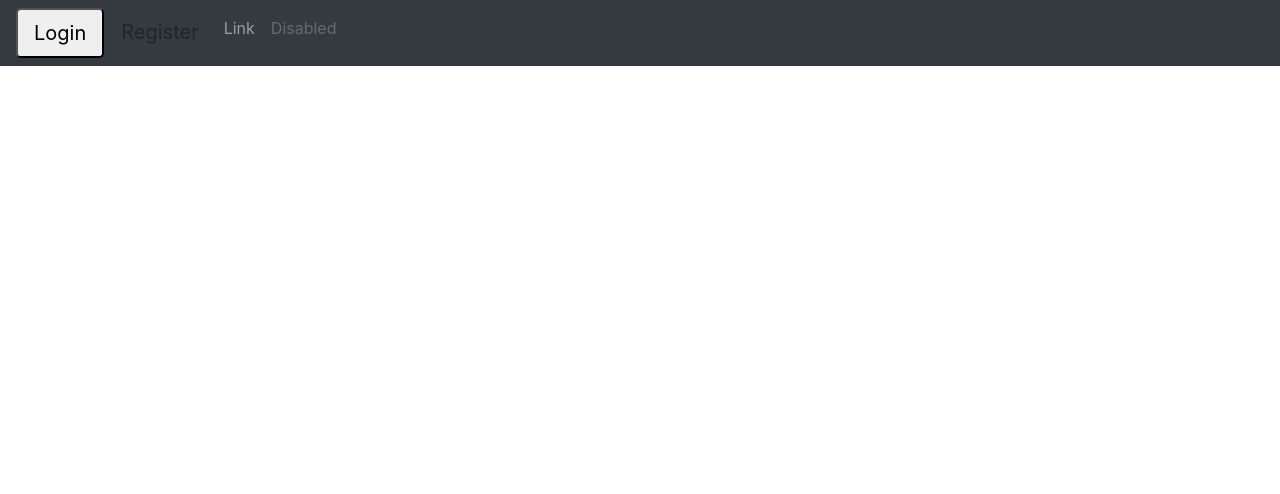
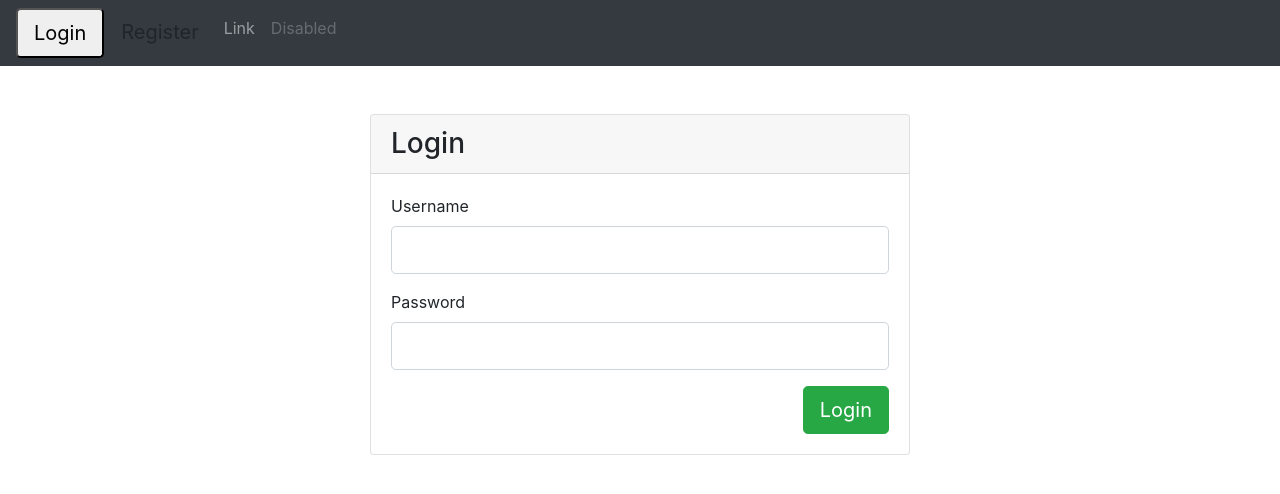
Before and after one commit to 5-28-h/group-project, an Angular app: page /login in a window 1280 px wide. Before the commit this address led to /. Shown: the top 494 px of the page. Built offline with nearby package versions, Linux system fonts and the light colour scheme.

Commit message:
created login and logout and secured profile route

```diff
--- a/package.json
+++ b/package.json
@@ -22,6 +22,7 @@
     "@angular/platform-browser": "^6.0.2",
     "@angular/platform-browser-dynamic": "^6.0.2",
     "@angular/router": "^6.0.2",
+    "angular2-jwt": "^0.2.3",
     "bcrypt": "^2.0.1",
     "body-parser": "^1.18.3",
     "bootstrap": "^4.1.1",
--- a/routes/users.js
+++ b/routes/users.js
@@ -34,6 +34,7 @@ router.post('/login', ((req, res, next) => {
         token: user.signJWT()})
       }
       return res.status(400).send(info);
+      console.log(info)
     })(req, res, next);
 }));
 
--- a/src/app/app.component.html
+++ b/src/app/app.component.html
@@ -1,18 +1,2 @@
-<nav class="navbar navbar-expand-sm bg-dark navbar-dark">
-    <ul class="navbar-nav">
-      <li class="nav-item active">
-        <button class="btn-lg" type="button" ng-click="showMe=true">Login</button>
-      </li>
-      <li class="nav-item">
-        <a routerLink="/register" routerLinkActive="active" class="btn btn-lg">Register</a>
-      </li>
-      <li class="nav-item">
-        <a class="nav-link" href="#">Link</a>
-      </li>
-      <li class="nav-item">
-        <a class="nav-link disabled" href="#">Disabled</a>
-      </li>
-    </ul>
-  </nav>
   <router-outlet></router-outlet>
 <!-- Routed views go here -->
--- a/src/app/app.module.ts
+++ b/src/app/app.module.ts
@@ -10,10 +10,13 @@ import { LoginComponent } from './login/login.component';
 import { ProfileComponent } from './profile/profile.component';
 import { JournalEntriesComponent } from './journal-entries/journal-entries.component';
 import { UserService } from './services/user.service';
+import { AuthenticationService } from './services/authentication.service';
 import { User } from './models/user';
 
 const appRoutes: Routes = [
-  { path: 'register', component: RegisterComponent }
+  { path: 'register', component: RegisterComponent },
+  { path: 'login', component: LoginComponent },
+  { path: 'profile', component: ProfileComponent }
 ];
 
 
@@ -37,6 +40,7 @@ const appRoutes: Routes = [
   providers: [
     RegisterComponent,
     UserService,
+    AuthenticationService,
     User
   ],
   bootstrap: [AppComponent]
--- a/src/app/login/login.component.html
+++ b/src/app/login/login.component.html
@@ -1,3 +1,53 @@
-<p>
-  login works!
-</p>
+<nav class="navbar navbar-expand-sm bg-dark navbar-dark">
+    <ul class="navbar-nav">
+      <li class="nav-item active">
+        <button class="btn-lg" type="button" ng-click="showMe=true">Login</button>
+      </li>
+      <li class="nav-item">
+        <a routerLink="/register" routerLinkActive="active" class="btn btn-lg">Register</a>
+      </li>
+      <li class="nav-item">
+        <a class="nav-link" href="#">Link</a>
+      </li>
+      <li class="nav-item">
+        <a class="nav-link disabled" href="#">Disabled</a>
+      </li>
+    </ul>
+  </nav>
+<div class="container py-5">
+    <div class="row">
+        <div class="col-md-12">
+            <div class="row">
+                <div class="col-md-6 mx-auto">
+                  <!-- form card login -->
+                <div class="card rounded-5">
+                    <div class="card-header">
+                        <h3 class="mb-0">Login</h3>
+                      </div>
+                    <div class="card-body">
+                        <form class="form" role="form" method="POST">
+                            <div class="form-group">
+                                <label for="username">Username</label>
+                                <input type="text" class="form-control form-control-lg rounded-1" name="username" [(ngModel)]="user.username" required="">
+                            </div>
+                            <div class="form-group">
+                                <label for="password">Password</label>
+                                <input type="password" class="form-control form-control-lg rounded-1" name="password" [(ngModel)]="user.password" required="">
+                            </div>
+                            <button type="submit" class="btn btn-success btn-lg float-right" (click)="login()" >Login</button>
+                        </form>
+                    </div>
+                    <!--/card-block-->
+                  </div>
+                  <!-- /form card login -->
+                </div>
+
+
+          </div>
+          <!--/row-->
+
+      </div>
+      <!--/col-->
+  </div>
+  <!--/row-->
+</div>
--- a/src/app/login/login.component.ts
+++ b/src/app/login/login.component.ts
@@ -1,4 +1,7 @@
 import { Component, OnInit } from '@angular/core';
+import { Router, ActivatedRoute } from '@angular/router';
+import { AuthenticationService } from '../services/authentication.service';
+import { User } from '../models/user';
 
 @Component({
   selector: 'app-login',
@@ -7,7 +10,15 @@ import { Component, OnInit } from '@angular/core';
 })
 export class LoginComponent implements OnInit {
 
-  constructor() { }
+  constructor(public user: User, public authenticationService: AuthenticationService, public router: Router) { }
+
+  login() {
+        this.authenticationService.login(this.user.username, this.user.password)
+            .subscribe(
+                data => {
+                    this.router.navigate(['/profile']);
+                });
+    }
 
   ngOnInit() {
   }
--- a/src/app/profile/profile.component.html
+++ b/src/app/profile/profile.component.html
@@ -1,3 +1,33 @@
-<p>
-  profile works!
-</p>
+<nav class="navbar navbar-expand-sm bg-dark navbar-dark">
+    <ul class="navbar-nav">
+      <li class="nav-item active">
+        <button type="submit" class="btn btn-dark btn-lg"><a ui-sref="profile">Home</a></button>
+      </li>
+      <li class="nav-item">
+        <button type="button" class="btn btn-dark btn-lg"><a ui-sref="journalentries">My Journal Entries</a></button>
+      </li>
+      <li class="nav-item">
+        <button (click)="logout()" type="button" class="btn btn-lg">Logout</button>
+      </li>
+      <li class="nav-item">
+        <a class="nav-link disabled" href="#">Disabled</a>
+      </li>
+    </ul>
+  </nav>
+<div class="jumbotron">
+<h1 class="text-center">Hello {{name}}</h1>
+<div class="card rounded-5">
+    <div class="card-body">
+        <form class="form" role="form" method="POST">
+            <div class="form-group">
+              <input id="css-mood" type="text" name="mood" ng-model="Pcontroller.jentry.mood" class="form-control form-control-lg rounded-1" placeholder="How do you feel?">
+              <button type="submit" ng-click="Pcontroller.addJentry()" class="btn btn-primary">Save Entry</button>
+            </div>
+            <div class="form-group">
+              <textarea name="journalEntry" ng-model="Pcontroller.jentry.journalEntry" class="form-control form-control-lg rounded-1" rows="50" cols="80"></textarea>
+            </div>
+        </form>
+    </div>
+    <!--/card-block-->
+  </div>
+</div>
--- a/src/app/profile/profile.component.ts
+++ b/src/app/profile/profile.component.ts
@@ -1,4 +1,7 @@
 import { Component, OnInit } from '@angular/core';
+import { AuthenticationService } from '../services/authentication.service';
+import { Router, ActivatedRoute } from '@angular/router';
+
 
 @Component({
   selector: 'app-profile',
@@ -7,9 +10,21 @@ import { Component, OnInit } from '@angular/core';
 })
 export class ProfileComponent implements OnInit {
 
-  constructor() { }
+  constructor(public authenticationService: AuthenticationService, public router: Router) {
+    let token = localStorage.getItem('token');
+      	if(!token) {
+    			window.location.href = '/login';
+        }
+   }
+
+  logout() {
+      // remove user from local storage to log user out
+      localStorage.removeItem('currentUser');
+      localStorage.removeItem('token');
+      this.router.navigate(['/login']);
+  }
 
   ngOnInit() {
-  }
 
+ }
 }
--- a/src/app/register/register.component.html
+++ b/src/app/register/register.component.html
@@ -1,3 +1,19 @@
+<nav class="navbar navbar-expand-sm bg-dark navbar-dark">
+    <ul class="navbar-nav">
+      <li class="nav-item active">
+        <button class="btn-lg" type="button" ng-click="showMe=true">Login</button>
+      </li>
+      <li class="nav-item">
+        <a routerLink="/register" routerLinkActive="active" class="btn btn-lg">Register</a>
+      </li>
+      <li class="nav-item">
+        <a class="nav-link" href="#">Link</a>
+      </li>
+      <li class="nav-item">
+        <a class="nav-link disabled" href="#">Disabled</a>
+      </li>
+    </ul>
+  </nav>
   <div class="container py-5">
       <div class="row">
           <div class="col-md-12">
--- /dev/null
+++ b/src/app/services/authentication.service.ts
@@ -0,0 +1,29 @@
+import { Injectable } from '@angular/core';
+import { HttpClient } from '@angular/common/http';
+import { Observable } from 'rxjs';
+import { map } from "rxjs/operators";
+
+@Injectable()
+export class AuthenticationService {
+  isLoggedIn = false;
+  redirectUrl: string;
+    constructor(private http: HttpClient) { }
+
+    login(username: string, password: string) {
+        return this.http.post<any>('/login', { username: username, password: password })
+        .pipe(map(user => {
+            // login successful if there's a jwt token in the response
+            if (user && user.token) {
+                // store user details and jwt token in local storage to keep user logged in between page refreshes
+                localStorage.setItem('currentUser', JSON.stringify(user));
+                localStorage.setItem('token', JSON.stringify(user.token));
+                this.isLoggedIn = true;
+            }
+
+            return user;
+        }));
+    }
+
+
+
+}
```
Also changed, not shown: 1 other file (tests, documents, lock files or other folders).
